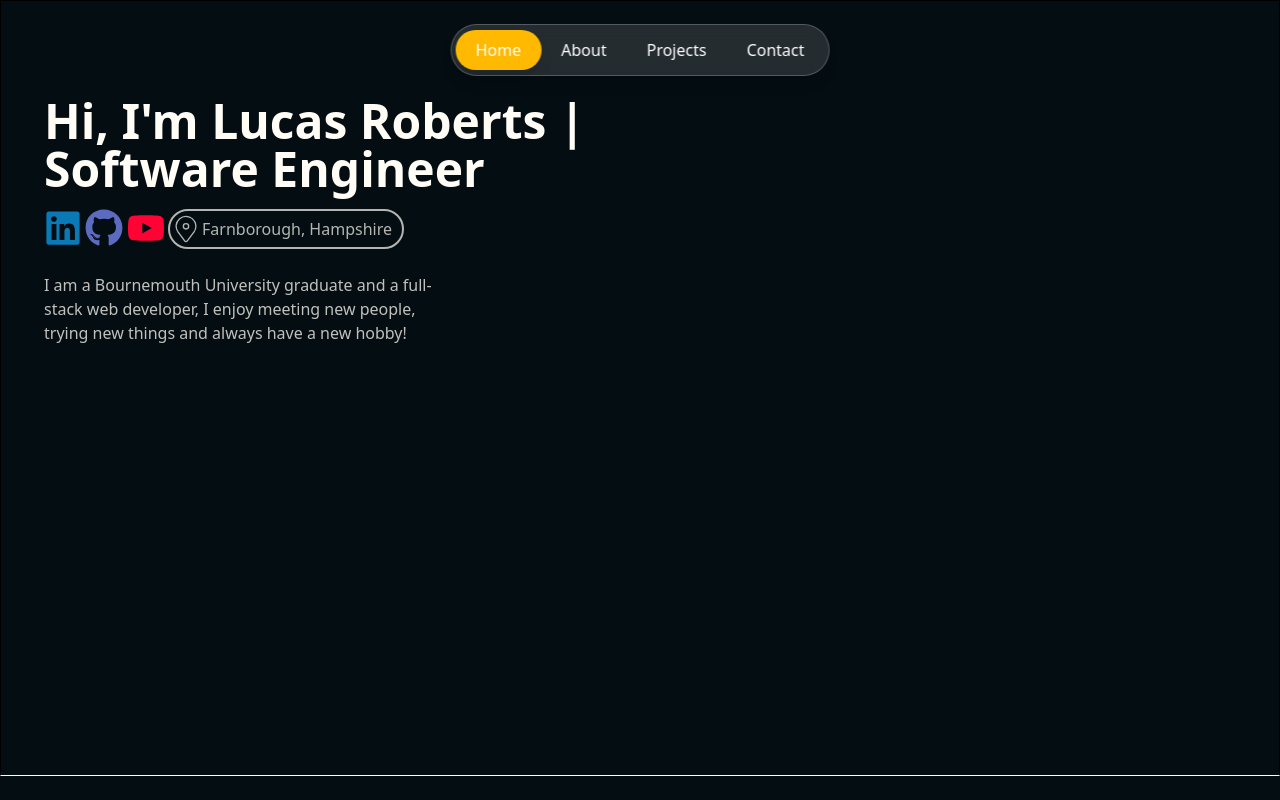
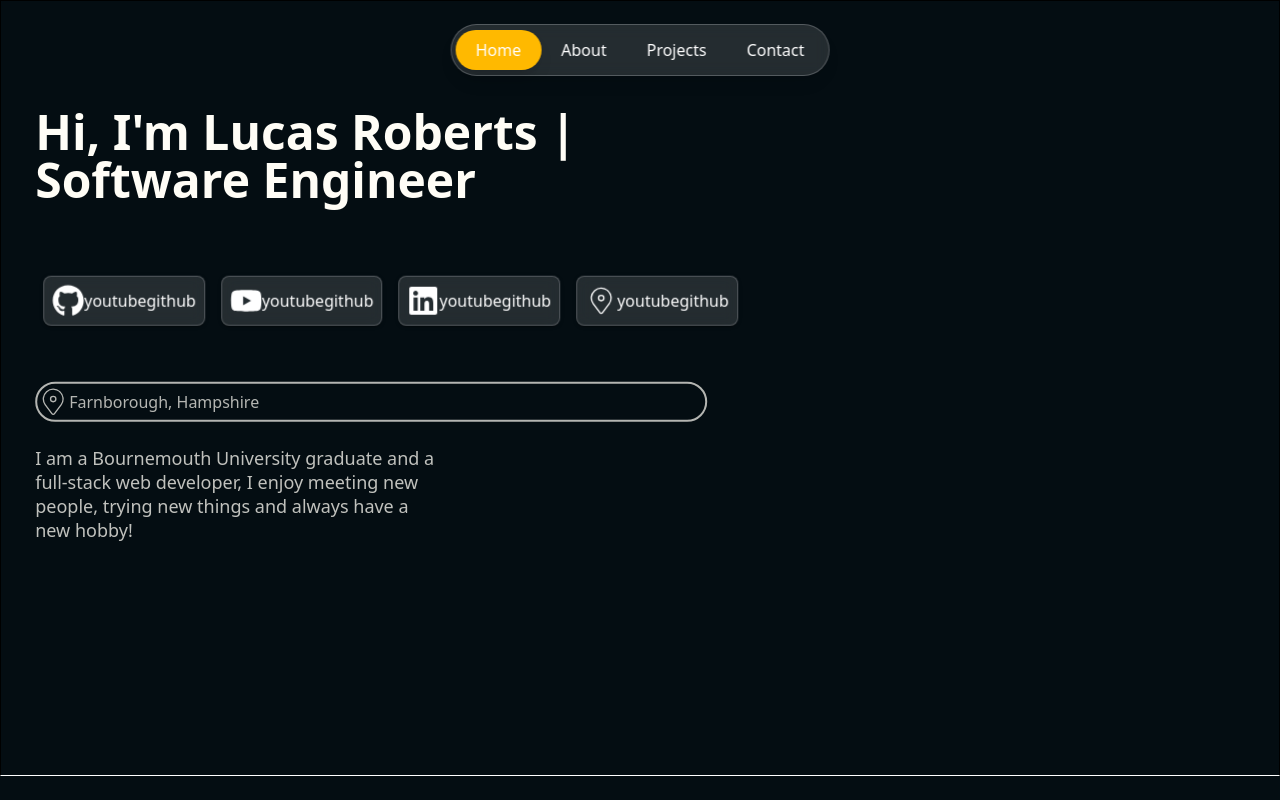
Before and after one commit to Lucas-Roberts/Portfolio, a React (Vite) app: page / in a window 1280 px wide. Shown: the top 800 px of the page. Built offline with nearby package versions, Linux system fonts and the light colour scheme.

Commit message:
Created re-usable tech stack component

```diff
--- a/src/App.tsx
+++ b/src/App.tsx
@@ -13,6 +13,7 @@ function App() {
       </nav>
 
       <div className="h-[97dvh] w-full">
+
         <Hero />
       </div>
 
--- a/src/components/About.tsx
+++ b/src/components/About.tsx
@@ -4,6 +4,7 @@ import { RiTailwindCssFill } from "react-icons/ri";
 import Stack from "@mui/material/Stack";
 import Box from "@mui/material/Box";
 import { ThemeProvider, createTheme } from "@mui/material/styles";
+import IconStack from "./IconStack";
 
 const icons = [
   <FaReact size={32} key="react" />,
@@ -20,29 +21,7 @@ const About = () => {
     <div className="flex flex-row w-full h-full items-center justify-evenly py-12">
       {/* Profile Image */}
 
-      {/* Stack Icon Section */}
-      <div className="inline-flex w-fit">
-        <ThemeProvider theme={theme}>
-          <Stack alignItems="center" spacing={2}>
-            {icons.map((icon, index) => (
-              <Box
-                key={index}
-                sx={{
-                  backgroundColor: "#abc273",
-                  p: 1,
-                  borderRadius: 2,
-                  display: "flex",
-                  alignItems: "center",
-                  justifyContent: "center",
-                  boxShadow: 2,
-                }}
-              >
-                {icon}
-              </Box>
-            ))}
-          </Stack>
-        </ThemeProvider>
-      </div>
+      <IconStack icons={icons}></IconStack>
 
       <div className="border-2 h-full w-130 border-amber-400 p-10" >
         <h2 className="text-white font-bold text-2xl ">About Me</h2>
--- a/src/components/Hero.tsx
+++ b/src/components/Hero.tsx
@@ -3,26 +3,44 @@ import { FaLinkedin } from "react-icons/fa6";
 import { FaGithub } from "react-icons/fa";
 import { FaYoutube } from "react-icons/fa";
 import { CiLocationOn } from "react-icons/ci";
+import IconStack from "./IconStack";
+
+const icons = [
+
+  <FaGithub size={32} key="github" />,
+  <FaYoutube size={32} key="youtube" />,
+  <FaLinkedin size={32} key="linkedin" />,
+  <CiLocationOn size={32}>Farnborugh,Hampshire</CiLocationOn>
+
+];
+
+const iconText = [
+  "youtube",
+  "github"
+]
+
+
 
 const Hero = () => {
   return (
-    <div className="flex flex-row  h-full  pt-20  pr-130 justify-evenly border-1 border-b-white">
-      <div className="flex flex-col  w-2xl text-[#FFFDF6]">
+    <div className="flex flex-row h-full items-center justify-evenly border-1 border-b-white">
+      <div className="flex flex-col -translate-x-2/5 -translate-y-1/8 w-2xl text-[#FFFDF6]">
         <h1 className="text-5xl font-bold py-4 text-left">
           Hi, I'm Lucas Roberts | Software Engineer
         </h1>
 
-        <div className="flex justify-between w-90">
-          <FaLinkedin size={38} color="#0b79b5" />
-          <FaGithub size={38} color="#5c6bbf" />
-          <FaYoutube size={38} color="#ff0335" />
+
+        <div>
+
+        <IconStack icons={icons} iconText={iconText} />
           <div className="flex items-center h-10 pr-2.5 opacity-70 border-2 rounded-full">
             <CiLocationOn size={32} /> Farnborough, Hampshire
           </div>
+
         </div>
 
         <div className="flex items-center opacity-75 w-100 my-6">
-          <p className="text-md font-medium text-left">
+          <p className="text-lg leading-6 font-medium text-left">
             I am a Bournemouth University graduate and a full-stack web
             developer, I enjoy meeting new people, trying new things and always
             have a new hobby!
--- /dev/null
+++ b/src/components/IconStack.tsx
@@ -0,0 +1,59 @@
+import Stack from "@mui/material/Stack";
+import Box from "@mui/material/Box";
+import { ThemeProvider, createTheme, alpha } from "@mui/material/styles";
+
+
+interface IconStackProps{
+  icons: React.ReactNode[];
+  iconText: [];
+}
+
+const IconStack = ({icons, iconText}: IconStackProps) => {
+  return (
+    <div className="flex flex-row w-full h-full items-center justify-evenly py-12">
+
+      <div className="inline-flex w-fit">
+        <ThemeProvider theme={theme}>
+          <Stack alignItems="center" direction={"row"} spacing={2}>
+            {icons.map((icon, index) => (
+              <Box
+                key={index}
+
+                className="bg-white/13 border border-gray-200/25 backdrop-blur-sm shadow-lg"
+
+                sx={{
+                  color:"white",
+                  p: 1,
+                  borderRadius: 2,
+                  display: "flex",
+                  alignItems: "center",
+                  justifyContent: "center",
+                  boxShadow: 2,
+                }}
+              >
+                {icon}
+                {iconText}
+              </Box>
+            ))}
+          </Stack>
+        </ThemeProvider>
+      </div>
+    </div>
+  );
+};
+
+const theme = createTheme({
+  components: {
+    MuiStack: {
+      styleOverrides: {
+        root: {
+          height: "fit-content",
+          borderRadius: 10,
+          padding: 8,
+        },
+      },
+    },
+  },
+});
+
+export default IconStack;
--- a/src/components/Navbar.tsx
+++ b/src/components/Navbar.tsx
@@ -6,10 +6,11 @@ const Navbar = () => {
   const navItems = ["Home", "About", "Projects", "Contact"];
 
   return (
-    <div className="fixed top-6 left-1/2 -translate-x-1/2 z-50 px-1 flex items-center
+    <div
+      className="fixed top-6 left-1/2 -translate-x-1/2 z-50 px-1 flex items-center
                     bg-white/13 backdrop-blur-sm border h-13 border-gray-200/25
-                    rounded-full shadow-lg">
-
+                    rounded-full shadow-lg"
+    >
       <ul className="flex ">
         {navItems.map((item) => (
           <li key={item}>
@@ -17,7 +18,7 @@ const Navbar = () => {
               className={`px-5 py-2 rounded-full text-white transition-all duration-300 ${
                 active === item
                   ? "bg-amber-400 text-white shadow-lg"
-                  : "hover:text-amber-500"
+                  : "hover:text-amber-400"
               }`}
               onClick={() => setActive(item)}
             >
```
